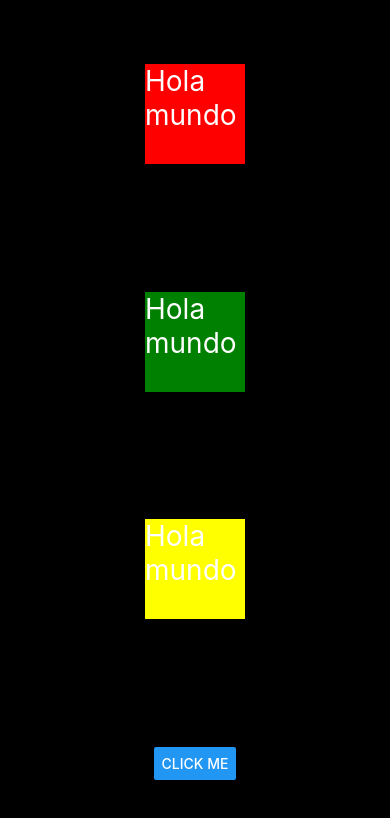
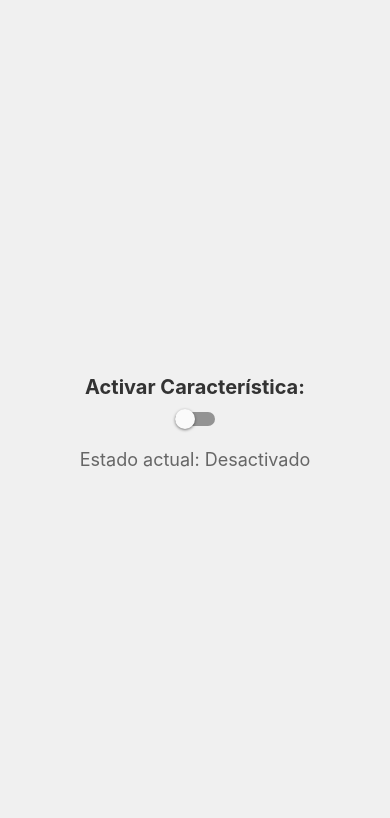
Before and after one commit to MariaLuceroCuellar/PM196, a React Native app in the folder my-blank-app/: screen / in a window 390 px wide. Shown: the top 818 px of the page. Built offline with nearby package versions, Linux system fonts and the light colour scheme.

Commit message:
Practica_8-Botton-Switch
Son dos archivos

```diff
--- a/my-blank-app/index.js
+++ b/my-blank-app/index.js
@@ -1,6 +1,6 @@
 import { registerRootComponent } from 'expo';
 
-import App from './App';
+import App from './switch';
 
 // registerRootComponent calls AppRegistry.registerComponent('main', () => App);
 // It also ensures that whether you load the app in Expo Go or in a native build,
--- /dev/null
+++ b/my-blank-app/switch.js
@@ -0,0 +1,51 @@
+import React, { useState } from "react";
+import { View, Switch, StyleSheet, Text } from "react-native";
+
+const App = () => {
+  const [activo, setActivo] = useState(false);
+
+  const cambiarSwitch = () => {
+    setActivo((previousState) => !previousState);
+  };
+  return (
+    <View style={styles.container}>
+      <Text style={styles.label}>Activar Característica:</Text>
+
+      <Switch
+        onValueChange={cambiarSwitch}
+        value={activo}
+        //disabled={true}
+        //trackColor={{ false: '#FF0000', true: '#00FF00' }}
+        //thumbColor={activo ? '#0000FF' : '#FFFF00'}
+        //ios_backgroundColor="#3e3e3e"
+      />
+
+      <Text style={styles.statusText}>
+        Estado actual: {activo ? "Activado" : "Desactivado"}
+      </Text>
+    </View>
+  );
+};
+
+const styles = StyleSheet.create({
+  container: {
+    flex: 1,
+    justifyContent: "center",
+
+    alignItems: "center",
+    backgroundColor: "#f0f0f0",
+  },
+  label: {
+    fontSize: 20,
+    marginBottom: 10,
+    fontWeight: "bold",
+    color: "#333",
+  },
+  statusText: {
+    marginTop: 20,
+    fontSize: 18,
+    color: "#666",
+  },
+});
+
+export default App;
```
Also changed, not shown: my-blank-app/practica.js (added, +99 -0 lines).
